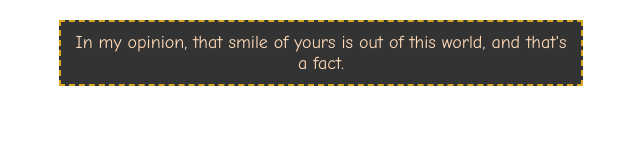
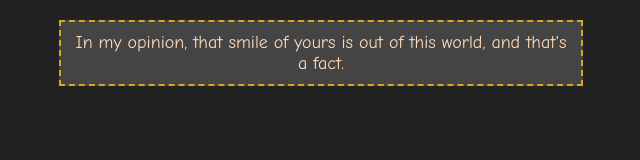
Before and after one commit to TonyApuzzo/peptalk, a plain HTML site: page index.html in a window 1280 px wide. Shown: the whole page, without its empty margins (319-959 px from the left). Drawn offline with Linux system fonts and the dark colour scheme.

Commit message:
Update index.css to support browser dark mode

```diff
--- a/index.css
+++ b/index.css
@@ -1,3 +1,7 @@
+body {
+    background-color: white;  /* Default body background for light mode */
+}
+
 .pepTalkStyle {
     font-family: 'Comic Sans MS', cursive, sans-serif;
     font-size: 18px;
@@ -11,8 +15,12 @@
 }
 
 @media (prefers-color-scheme: dark) {
+    body {
+        background-color: #222; /* Dark background for the entire page */
+    }
+
     .pepTalkStyle {
-        color: #FFDAB9;           /* A lighter color for dark mode */
-        background-color: #333;   /* A dark background for dark mode */
+        color: #FFDAB9;  /* Adjusted color for better contrast in dark mode */
+        background-color: #444;  /* A darker background for the paragraph in dark mode */
     }
 }
```
